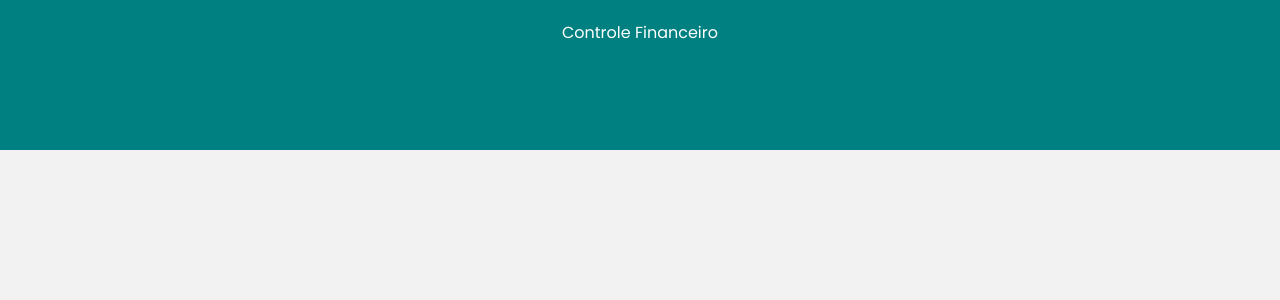
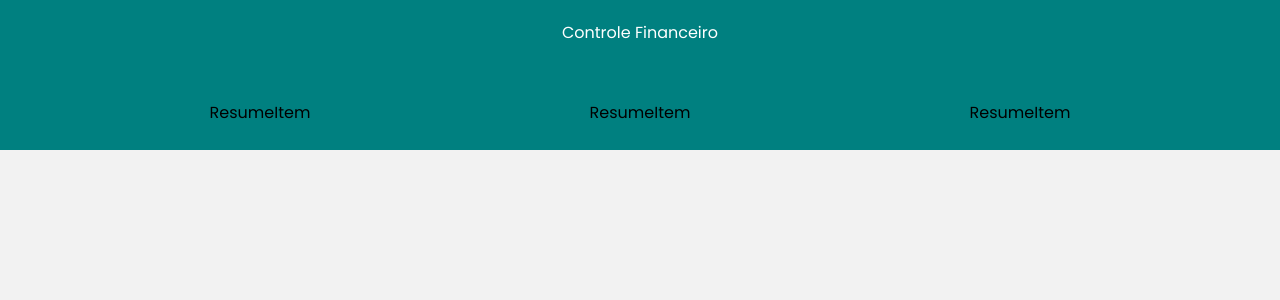
Before and after one commit to WenerRodrigo/controle-financas, a React (Create React App) app: page / in a window 1280 px wide. Shown: the top 300 px of the page. Built offline with nearby package versions, Linux system fonts and the light colour scheme.

Commit message:
add estilo no componente header

```diff
--- a/src/App.js
+++ b/src/App.js
@@ -1,11 +1,13 @@
 import React from "react";
 import Header from "./components/Header"
+import Resume from "./components/Resume";
 import GlobalStyle from "./styles/global";
 
 const App = () => {
   return (
     <>
       <Header/>
+      <Resume />
       <GlobalStyle />
     </>
   );
--- /dev/null
+++ b/src/components/Resume/index.js
@@ -0,0 +1,14 @@
+import React from "react";
+import ResumeItem from "../ResumeItem";
+import * as C from "./style"
+
+const Resume = () => {
+  return (
+    <C.Container>
+       <ResumeItem/>
+       <ResumeItem/>
+       <ResumeItem/>
+    </C.Container>
+  )
+};
+export default Resume;
--- /dev/null
+++ b/src/components/Resume/style.js
@@ -0,0 +1,12 @@
+import styled from "styled-components";
+
+export const Container = styled.div`
+    max-width: 1120px;
+    width: 98%;
+    margin: 0 auto;
+    display: flex;
+    gap: 20px;
+    margin-top: -50px;
+    justify-content: space-around;
+
+`
--- /dev/null
+++ b/src/components/ResumeItem/index.js
@@ -0,0 +1,7 @@
+import React from "react";
+
+const ResumeItem = () => {
+  return <div>ResumeItem</div>;
+};
+
+export default ResumeItem;
--- /dev/null
+++ b/src/components/ResumeItem/style.js
@@ -0,0 +1,45 @@
+import styled from "styled-components";
+
+export const Container = styled.div`
+  display: flex;
+  flex-direction: column;
+  align-items: center;
+  background-color: #fff;
+  border-radius: 5px;
+  padding: 5px 15px;
+  width: 30%;
+
+  @media (max-width: 750px) {
+    width: 20%;
+
+    p {
+      font-size: 12px;
+    }
+
+    span {
+      font-size: 20px;
+    }
+
+    svg {
+      display: none;
+    }
+  }
+`;
+
+export const Header = styled.header`
+  display: flex;
+  align-items: center;
+  justify-content: space-around;
+  width: 100%;
+  gap: 10px;
+
+  svg {
+    width: 25px;
+    height: 25px;
+  }
+`;
+
+export const HeaderTitle = styled.p`
+    font-size: 20px;
+
+`
```
